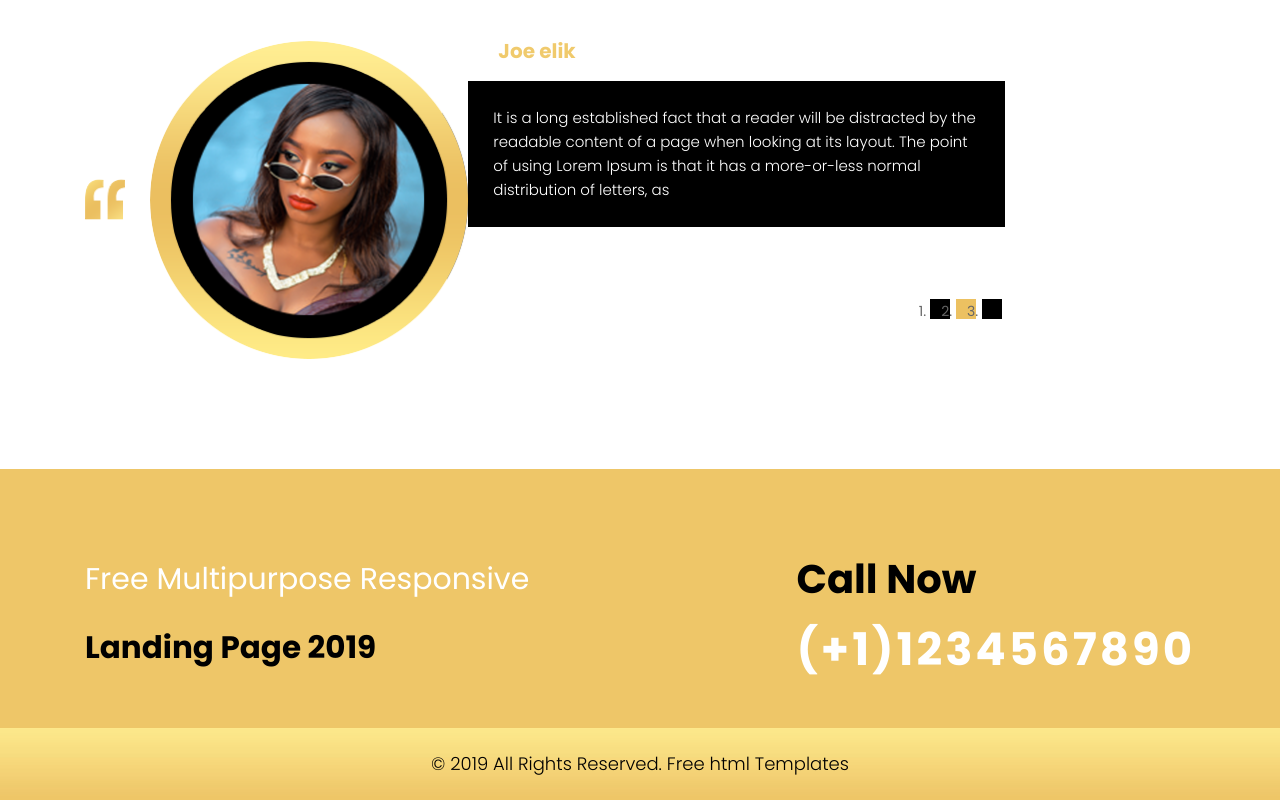
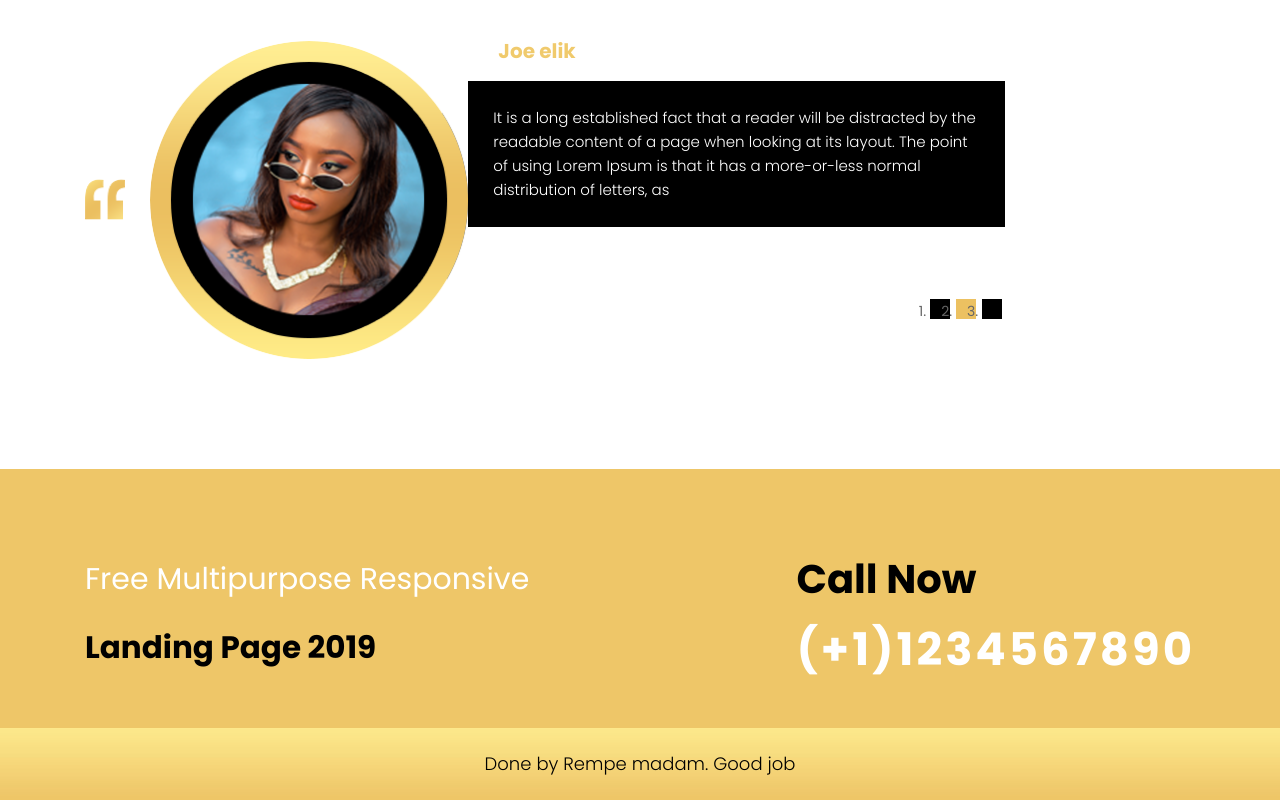
Before and after one commit to chatterjeeg024/Gopal, a plain HTML site: page index.html in a window 1280 px wide. Shown: the part 3403-4203 px from the top of the page. Drawn offline with nearby package versions, Linux system fonts and the light colour scheme; files that its build step writes are made by us from their sources; a web font is replaced by a local one.

Commit message:
Update index.html

```diff
--- a/index.html
+++ b/index.html
@@ -323,7 +323,7 @@
             </div>
             <div class="copyright">
                <div class="container">
-                  <p>© 2019 All Rights Reserved. <a href="https://html.design/">Free html Templates</a></p>
+                  <p> Done by Rempe madam. <a href="https://html.design/">Good job</a></p>
                </div>
             </div>
          </div>
```
